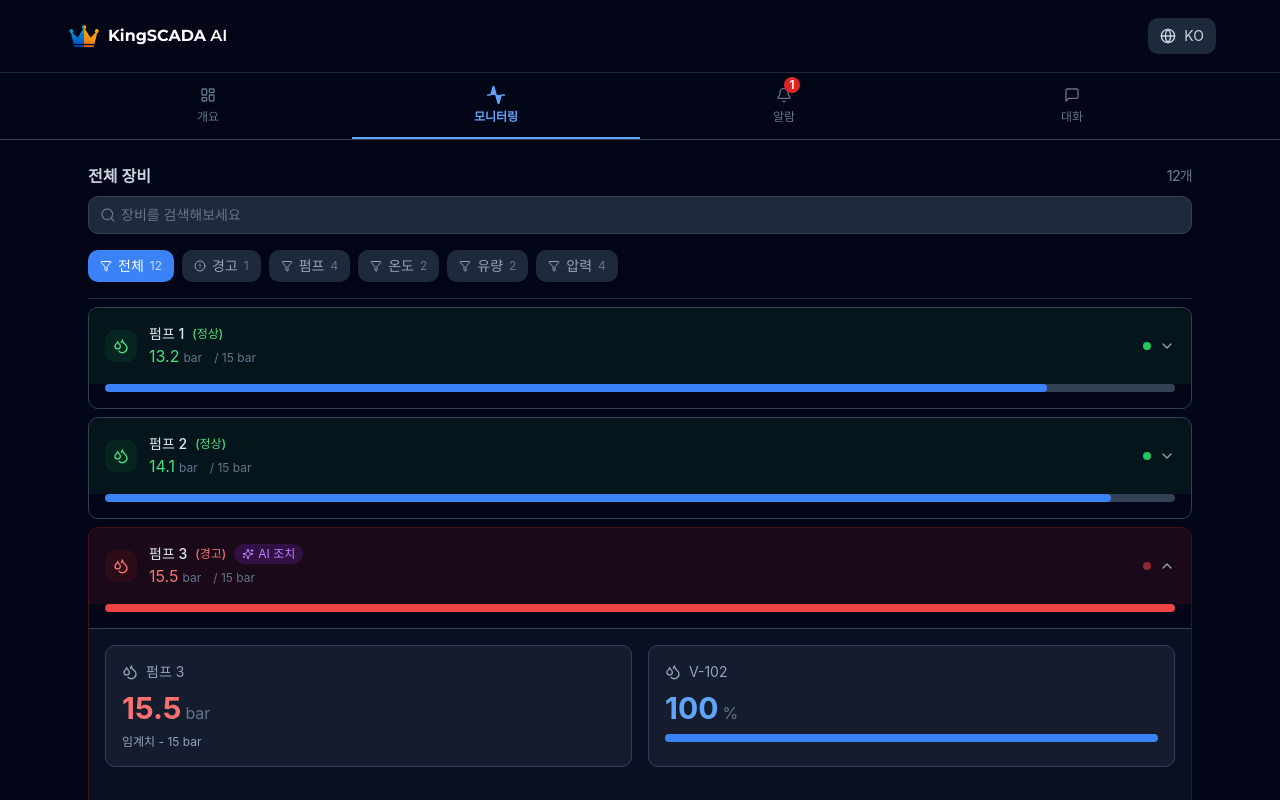
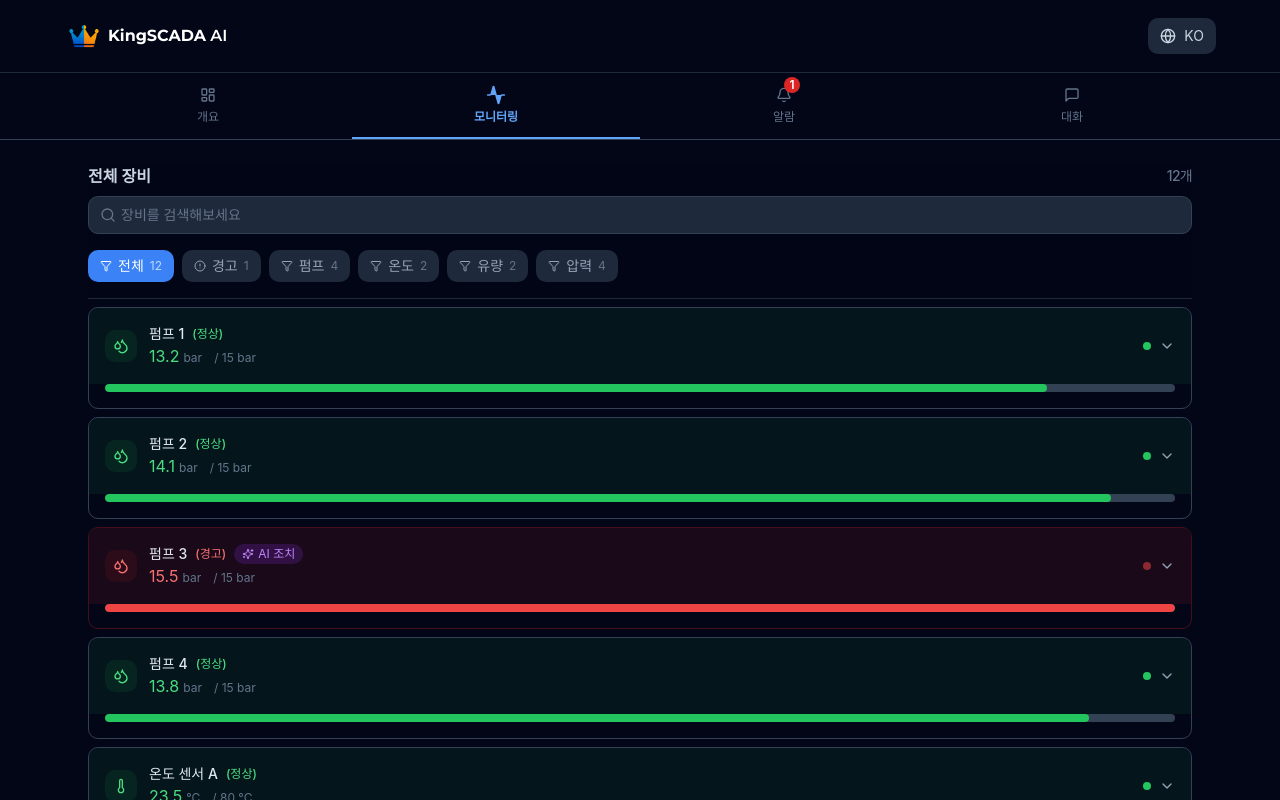
Before and after one commit to daahyunk/Kingscadaai, a React (Vite) app: page /ko in a window 1280 px wide. Both pictures are taken after a click on the button "모니터링". Shown: the top 800 px of the page. Built offline with nearby package versions, Linux system fonts and the light colour scheme; a web font is replaced by a local one.

Commit message:
fix: 안내 팁 다국어 설정 및 프로그레스바 색상 변경

```diff
--- a/src/components/ChatInterface.tsx
+++ b/src/components/ChatInterface.tsx
@@ -98,7 +98,7 @@ export function ChatInterface({
 
                   {/* 안내 팁 */}
                   <p className="text-xs text-slate-400 mb-2 px-1">
-                    💡 카드를 클릭하면 자세한 정보를 확인할 수 있습니다.
+                    {t("cardClickTip")}
                   </p>
 
                   {/* 여러 장비 카드 표시 */}
--- a/src/components/EquipmentCardWithDetail.tsx
+++ b/src/components/EquipmentCardWithDetail.tsx
@@ -178,7 +178,11 @@ export function EquipmentCardWithDetail({
             <div className="w-full bg-slate-700 rounded-full h-2 overflow-hidden">
               <div
                 className={`h-full rounded-full transition-all duration-500 ${
-                  equipment.status === "alarm" ? "bg-red-500" : "bg-blue-500"
+                  equipment.status === "alarm"
+                    ? "bg-red-500"
+                    : equipment.status === "online"
+                    ? "bg-green-500"
+                    : "bg-slate-500"
                 }`}
                 style={{ width: `${percentage}%` }}
               />
--- a/src/components/MonitoringView.tsx
+++ b/src/components/MonitoringView.tsx
@@ -28,7 +28,7 @@ export function MonitoringView({
 }: MonitoringViewProps) {
   const { t } = useTranslation(["monitoring", "common"]);
   const [selectedEquipmentId, setSelectedEquipmentId] = useState<number | null>(
-    3
+    null
   );
   const [filterType, setFilterType] = useState<string>("all");
   const [searchQuery, setSearchQuery] = useState("");
--- a/src/i18n/locales/en/chat.json
+++ b/src/i18n/locales/en/chat.json
@@ -19,5 +19,6 @@
   "quickCommand1": "Pump 3, analyze recent 1 hour trend",
   "quickCommand2": "Pump 3 supply valve (V-102) reduce by 50%",
   "quickCommand3": "Pump 3 generate situation report",
-  "quickCommand4": "Tell me current Pump 3 status"
+  "quickCommand4": "Tell me current Pump 3 status",
+  "cardClickTip": "💡 Click on a card to view detailed information."
 }
--- a/src/i18n/locales/ko/chat.json
+++ b/src/i18n/locales/ko/chat.json
@@ -19,5 +19,6 @@
   "quickCommand1": "펌프 3번, 최근 1시간 추이 분석해 줘",
   "quickCommand2": "펌프 3번의 공급 밸브(V-102) 50% 줄여",
   "quickCommand3": "펌프 3번 상황 정상화 보고서 생성해 줘",
-  "quickCommand4": "펌프 3번 현재 상태 알려줘"
+  "quickCommand4": "펌프 3번 현재 상태 알려줘",
+  "cardClickTip": "💡 카드를 클릭하면 자세한 정보를 확인할 수 있습니다."
 }
--- a/src/i18n/locales/zh/chat.json
+++ b/src/i18n/locales/zh/chat.json
@@ -19,5 +19,6 @@
   "quickCommand1": "泵 3, 分析最近 1 小时的趋势",
   "quickCommand2": "泵 3 的供应阀 (V-102) 减少 50%",
   "quickCommand3": "泵 3 生成情况报告",
-  "quickCommand4": "告诉我泵 3 的当前状态"
+  "quickCommand4": "告诉我泵 3 的当前状态",
+  "cardClickTip": "💡 点击卡片查看详细信息。"
 }
```
